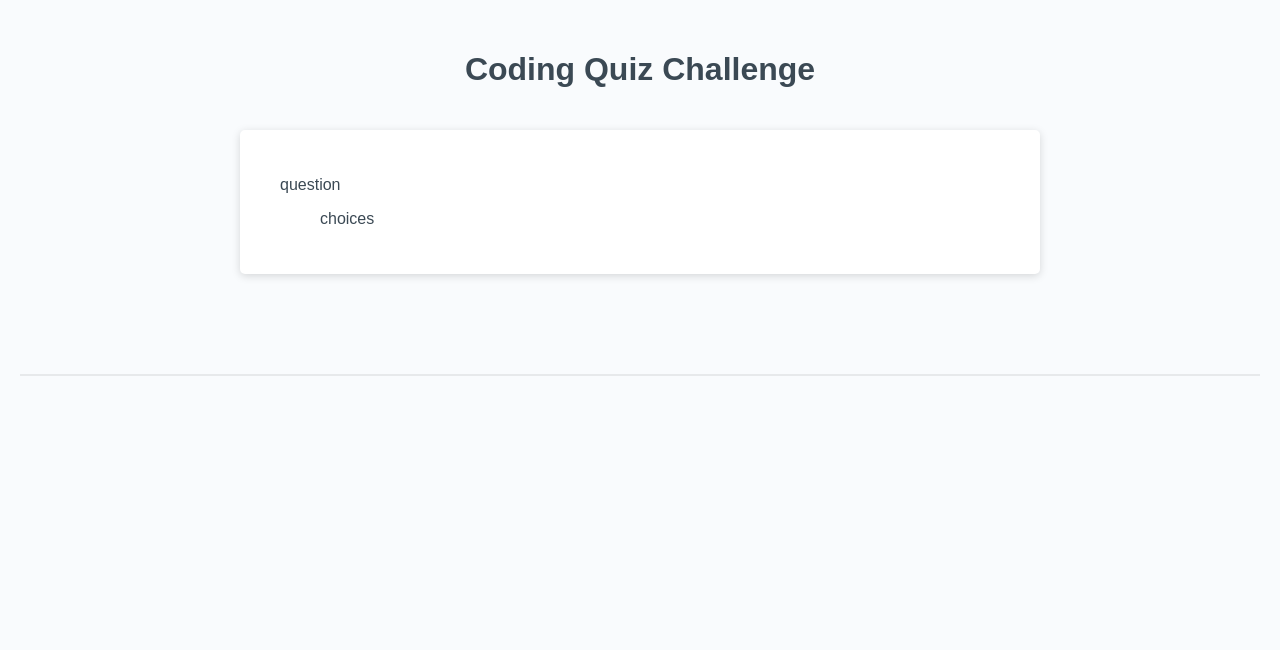
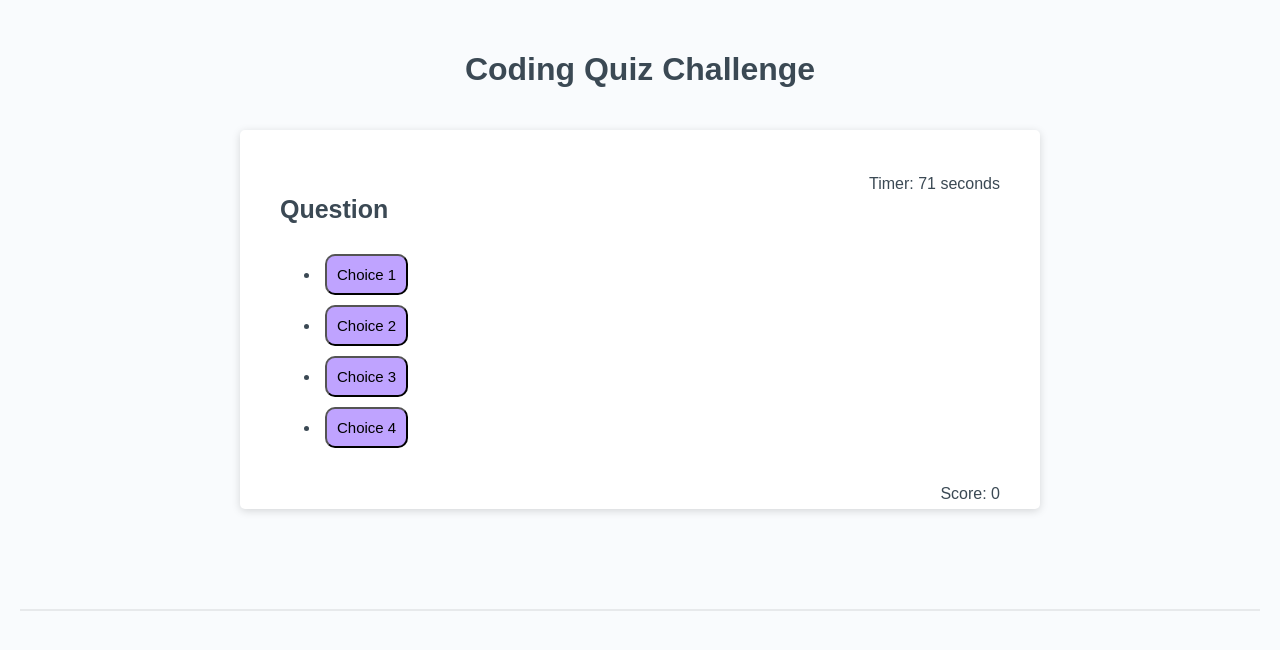
Before and after one commit to ellacheu/coding-quiz, a plain HTML site: page index.html in a window 1280 px wide. Drawn offline with Linux system fonts and the light colour scheme.

Commit message:
Added timer function and score, updated html and css, moved files into assets folder

```diff
--- /dev/null
+++ b/assets/script.js
@@ -0,0 +1,93 @@
+// Quiz Questions/Choices and Answers
+const questions = [
+    {
+    question: "Commonly used data types DO Not include:",
+    choices: ["strings", "booleans", "alerts", "numbers"],
+    answer: 3,
+    },
+    {
+    question: "The condition in a if / else statement is enclosed with ___.",
+    choices: ["quotes", "curly brackets", "parenthesis", "square brackets"],
+    answer: 1,
+    },
+    {
+    question: "Arrays in JavaScript can be used to store ____.",
+    choices: ["numbers and strings", "other arrays", "booleans", "all of the above"],
+    answer: 3,
+    },
+    {
+    question: "String values must be enclosed within ____ when being assigned to variables.",
+    choices: ["commas", "curly brackets", "quotes", "parenthesis"],
+    answer: 3,
+    },
+    {
+    question: "A very useful tool used during development and debuggings for printing to the debugger is:",
+    choices: ["JavaScript", "terminal/bash", "for loops", "console.log"],
+    answer: 3,
+    }
+
+];
+
+console.log(questions);
+
+// starting point of quiz
+let currentQuestion = 0;
+let score = 0;
+let timeLeft = 75;
+
+// variables for functions
+const questionElement = document.getElementById("question");
+const choiceList = document.getElementById("choices")
+const timerDisplay = document.getElementById("time-remaining");
+const scoreDisplay = document.getElementById("score");
+
+// displaying questions in quiz card
+function displayQuestion() {
+    console.log("questions");
+
+}
+
+
+// first card before start of quiz?
+const startQuiz = `Try to answer to following code related questions within the time limit.
+Keep in mind that incorrect answers will penalize your score/time by ten seconds!`
+// add start quiz button that starts timer and presents question
+
+
+// timer element and function
+const timerElement = document.getElementById("time-remaining");
+let timerValue = 75;
+
+function updateTimer() {
+    timerElement.textContent = timerValue + " seconds";
+
+    if (timerValue <= 0) {
+        clearInterval(timerInterval);
+        timerElement.textContent = "Time's Up!";
+
+        // add time reduction from false answer
+        // timer decrement
+    } else {
+        timerValue--;
+    }
+}
+
+const timerInterval = setInterval(updateTimer, 1000);
+
+// scorecard / save initials
+const allDone = `All done!
+Your final score is`
+// enter intials - form - submit button
+
+
+
+/* Start button
+start timer and presented with question
+answer question
+presented with next question
+when answered incorrectly
+timer subtracts 10 seconds
+when all question are answer OR timer reaches zero
+the game is over
+can save initial and score
+*/
--- a/style.css
+++ b/assets/style.css
@@ -39,12 +39,32 @@ header {
   margin: 0 auto;
   max-width: 800px;
   max-height: 800px;
-  padding: 30px 40px;
+  padding: 40px 40px;
 }
 
-#question p {
-  font-size: 50px;
+#question {
+  font-size: 25px;
   font-weight: bolder;
+}
+
+#choices button {
+  border-radius: 10px;
+    cursor: pointer;
+    padding: 10px;
+    background-color: rgb(191, 163, 255);
+    font-size: 15px;
+    margin: 5px;
+    align-content: center;
+  }
+
+#timer {
+  padding-top: 5px;
+  float: right;
+}
+
+#score {
+  float: right;
+  padding-bottom: 20px;
 }
 
 .card-header::after {
--- a/index.html
+++ b/index.html
@@ -5,7 +5,7 @@
     <meta name="viewport" content="width=device-width, initial-scale=1.0" />
     <meta http-equiv="X-UA-Compatible" content="ie=edge" />
     <title>Coding Quiz Challenge</title>
-    <link rel="stylesheet" href="style.css" />
+    <link rel="stylesheet" href="./assets/style.css" />
   </head>
   <body>
     <div class="wrapper">
@@ -13,8 +13,18 @@
         <h1>Coding Quiz Challenge</h1>
       </header>
       <div class="quiz-card">
-        <p id="question">question</p>
-        <ul id="choices">choices</ul>
+
+        <div id="timer">Timer: <span id="time-remaining">75</span></div>
+
+        <p id="question">Question</p>
+        <ul id="choices">
+            <li><button onclick="checkAnswer(0)">Choice 1</button></li>
+            <li><button onclick="checkAnswer(1)">Choice 2</button></li>
+            <li><button onclick="checkAnswer(2)">Choice 3</button></li>
+            <li><button onclick="checkAnswer(3)">Choice 4</button></li>
+        </ul>
+
+        <p id="score">Score: 0</p>
         </div>
         <div class="card-body">
 
@@ -24,6 +34,6 @@
         </div>
       </div>
     </div>
-    <script src="script.js"></script>
+    <script src="./assets/script.js"></script>
   </body>
 </html>
--- a/script.js
+++ /dev/null
@@ -1,57 +0,0 @@
-const startQuiz = `Try to answer to following code related questions within the time limit.
-Keep in mind that incorrect answers will penalize your score/time by ten seconds!`
-// add start quiz button that starts timer and presents question
-
-const quizCard = document.getElementsByClassName("card-body");
-const questionElement = document.getElementById("question");
-const choiceElement = document.getElementById("choices");
-
-console.log(questionElement);
-
-const questions = [
-    {
-    question: "Commonly used data types DO Not include:",
-    choices: ["strings", "booleans", "alerts", "numbers"],
-    answer: "4. numbers",
-    },
-    {
-    question: "The condition in a if / else statement is enclosed with ___.",
-    choices: ["quotes", "curly brackets", "parenthesis", "square brackets"],
-    answer: "curly brackets"
-    },
-    {
-    question: "Arrays in JavaScript can be used to store ____.",
-    choices: ["numbers and strings", "other arrays", "booleans", "all of the above"],
-    answer: "all of the above",
-    },
-    {
-    question: "String values must be enclosed within ____ when being assigned to variables.",
-    choices: ["commas", "curly brackets", "quotes", "parenthesis"],
-    answer: "parenthesis",
-    },
-    {
-    question: "A very useful tool used during development and debuggings for printing to the debugger is:",
-    choices: ["JavaScript", "terminal/bash", "for loops", "console.log"],
-    answer: "console.log",
-    }
-
-];
-
-const allDone = `All done!
-Your final score is`
-// enter intials - form - submit button
-
-
-console.log(startQuiz);
-console.log(questions);
-
-/* Start button
-start timer and presented with question
-answer question
-presented with next question
-when answered incorrectly
-timer subtracts 10 seconds
-when all question are answer OR timer reaches zero
-the game is over
-can save initial and score
-*/
```
